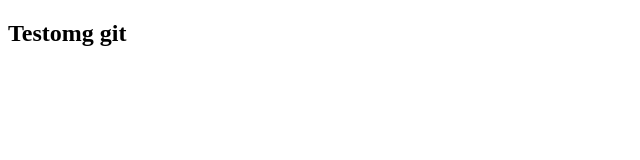
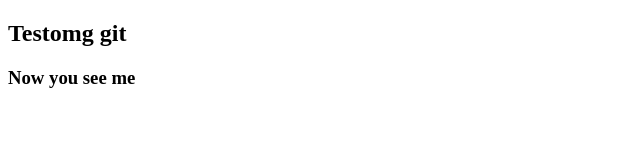
Before and after one commit to shanto99/git-demo, a plain HTML site: page index.html in a window 1280 px wide. Shown: the whole page, without its empty margins (0-640 px from the left). Drawn offline with Linux system fonts and the light colour scheme.

Commit message:
my first branch edited

```diff
--- a/index.html
+++ b/index.html
@@ -5,5 +5,6 @@
 </head>
 <body>
 	<h2>Testomg git</h2>
+	<h3>Now you see me</h3>
 </body>
 </html>
```
